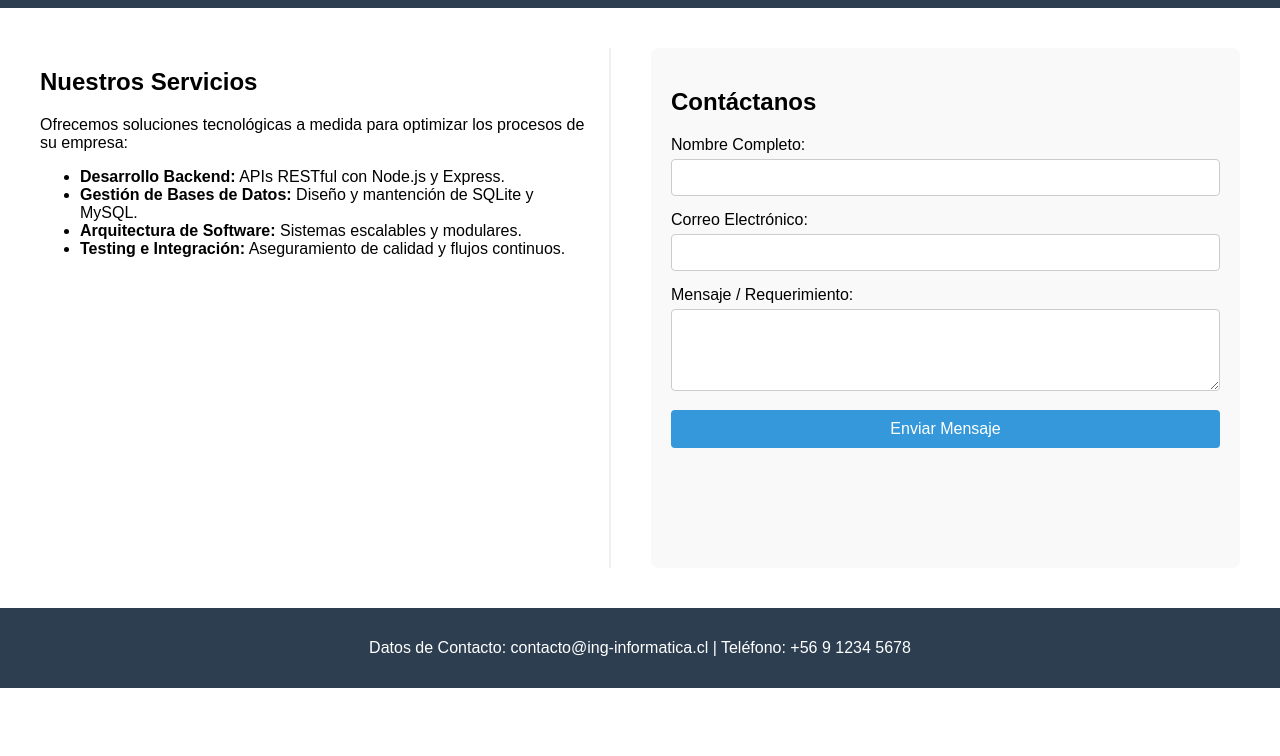
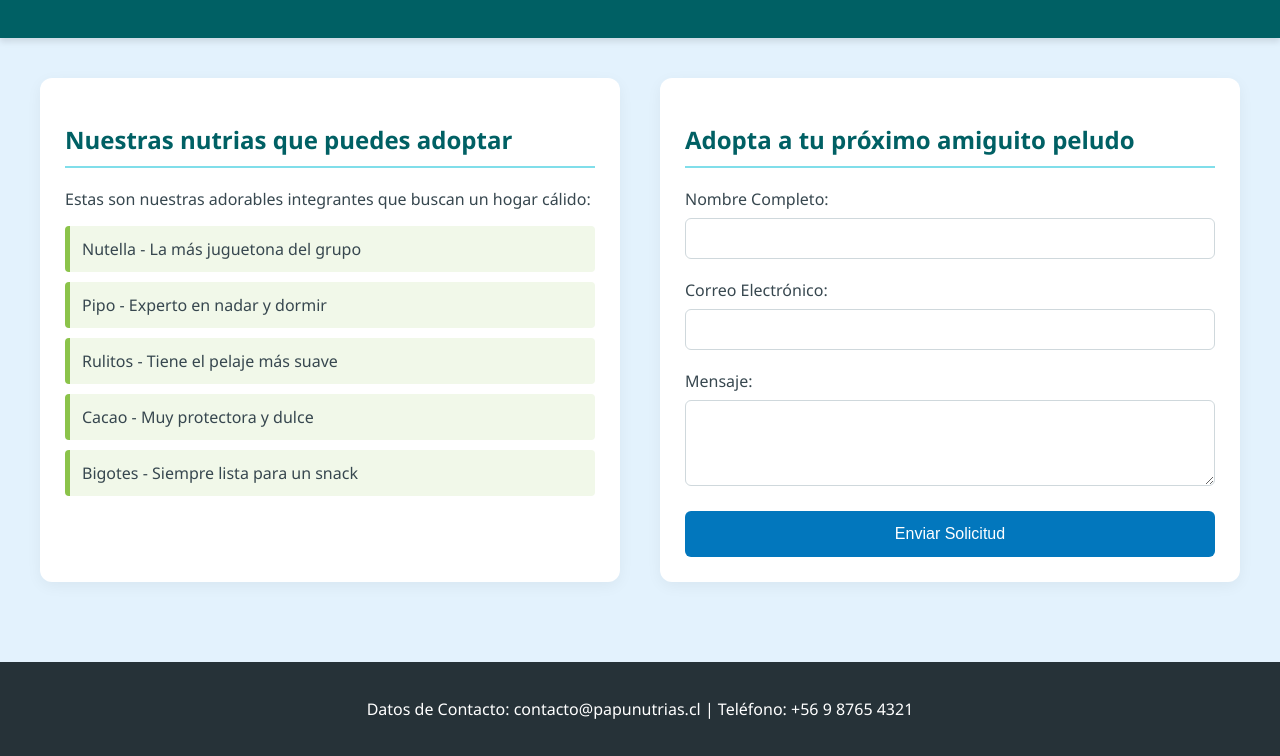
Before and after one commit to DiegoSL8/sem11PWTrabajoEquipo, a website: page views/index.html in a window 1280 px wide. Shown: the part 112-868 px from the top of the page. Before the commit the page ends 800 px from the top, so only its background shows below. Drawn offline with Linux system fonts and the light colour scheme.

Commit message:
feat: cambio tematica front

```diff
--- a/views/index.html
+++ b/views/index.html
@@ -3,57 +3,128 @@
 <head>
     <meta charset="UTF-8">
     <meta name="viewport" content="width=device-width, initial-scale=1.0">
-    <title>Servicios de Ingenieria Informática</title>
+    <title>Los Papunutrias - Adopción</title>
     <style>
-        /* Estilos básicos*/
-        body { font-family: Arial, sans-serif; margin: 0; padding: 0; display: flex; flex-direction: column; min-height: 100vh; }
-        header { background-color: #2c3e50; color: white; padding: 20px; text-align: center; }
-        main { display: flex; flex: 1; padding: 40px; gap: 40px; }
-        .servicios { flex: 1; padding-right: 20px; border-right: 2px solid #ecf0f1; }
-        .formulario { flex: 1; background-color: #f9f9f9; padding: 20px; border-radius: 8px; }
-        footer { background-color: #2c3e50; color: white; text-align: center; padding: 15px; margin-top: auto; }
-        input, textarea { width: 100%; padding: 10px; margin-top: 5px; margin-bottom: 15px; border: 1px solid #ccc; border-radius: 4px; box-sizing: border-box;}
-        button { background-color: #3498db; color: white; padding: 10px 20px; border: none; border-radius: 4px; cursor: pointer; width: 100%; font-size: 16px;}
-        button:hover { background-color: #2980b9; }
+        /* Estilos generales con paleta de colores sugerida */
+        body {
+            font-family: 'Segoe UI', Tahoma, Geneva, Verdana, sans-serif;
+            margin: 0;
+            padding: 0;
+            background-color: #e3f2fd;
+            color: #37474f;
+        }
+
+        header {
+            background-color: #006064;
+            color: white;
+            padding: 2rem;
+            text-align: center;
+            box-shadow: 0 4px 6px rgba(0,0,0,0.1);
+        }
+
+        main {
+            display: flex;
+            flex-wrap: wrap;
+            padding: 40px;
+            gap: 40px;
+            justify-content: center;
+        }
+
+        .card {
+            background: white;
+            padding: 25px;
+            border-radius: 12px;
+            box-shadow: 0 4px 15px rgba(0,0,0,0.05);
+            flex: 1;
+            min-width: 300px;
+        }
+
+        .servicios h2, .formulario h2 {
+            color: #006064;
+            border-bottom: 2px solid #80deea;
+            padding-bottom: 10px;
+        }
+
+        ul { list-style-type: none; padding: 0; }
+
+        li {
+            background: #f1f8e9;
+            margin: 10px 0;
+            padding: 12px;
+            border-left: 5px solid #8bc34a;
+            border-radius: 4px;
+        }
+
+        input, textarea {
+            width: 100%;
+            padding: 12px;
+            margin: 8px 0 20px 0;
+            border: 1px solid #cfd8dc;
+            border-radius: 6px;
+            box-sizing: border-box;
+        }
+
+        button {
+            background-color: #0277bd;
+            color: white;
+            padding: 14px;
+            border: none;
+            border-radius: 6px;
+            cursor: pointer;
+            width: 100%;
+            font-size: 16px;
+            transition: background 0.3s;
+        }
+
+        button:hover { background-color: #01579b; }
+
+        footer {
+            background-color: #263238;
+            color: white;
+            text-align: center;
+            padding: 20px;
+            margin-top: 40px;
+        }
     </style>
 </head>
 <body>
 
     <header>
-        <h1>Soluciones y Servicios en Ingeniería Informática</h1>
+        <h1>Los Papunutrias</h1>
     </header>
 
     <main>
-        <section class="servicios">
-            <h2>Nuestros Servicios</h2>
-            <p>Ofrecemos soluciones tecnológicas a medida para optimizar los procesos de su empresa:</p>
+        <section class="card servicios">
+            <h2>Nuestras nutrias que puedes adoptar</h2>
+            <p>Estas son nuestras adorables integrantes que buscan un hogar cálido:</p>
             <ul>
-                <li><strong>Desarrollo Backend:</strong> APIs RESTful con Node.js y Express.</li>
-                <li><strong>Gestión de Bases de Datos:</strong> Diseño y mantención de SQLite y MySQL.</li>
-                <li><strong>Arquitectura de Software:</strong> Sistemas escalables y modulares.</li>
-                <li><strong>Testing e Integración:</strong> Aseguramiento de calidad y flujos continuos.</li>
+                <li>Nutella - La más juguetona del grupo</li>
+                <li>Pipo - Experto en nadar y dormir</li>
+                <li>Rulitos - Tiene el pelaje más suave</li>
+                <li>Cacao - Muy protectora y dulce</li>
+                <li>Bigotes - Siempre lista para un snack</li>
             </ul>
         </section>
 
-        <section class="formulario">
-            <h2>Contáctanos</h2>
+        <section class="card formulario">
+            <h2>Adopta a tu próximo amiguito peludo</h2>
             <form id="formContacto">
                 <label for="nombre">Nombre Completo:</label>
                 <input type="text" id="nombre" name="nombre" required>
 
-                <label for="email">Correo Electrónico:</label>
-                <input type="email" id="email" name="email" required>
+                <label for="correo">Correo Electrónico:</label>
+                <input type="email" id="correo" name="correo" required>
 
-                <label for="mensaje">Mensaje / Requerimiento:</label>
+                <label for="mensaje">Mensaje:</label>
                 <textarea id="mensaje" name="mensaje" rows="4" required></textarea>
 
-                <button type="submit">Enviar Mensaje</button>
+                <button type="submit">Enviar Solicitud</button>
             </form>
         </section>
     </main>
 
     <footer>
-        <p>Datos de Contacto: contacto@ing-informatica.cl | Teléfono: +56 9 1234 5678</p>
+        <p>Datos de Contacto: contacto@papunutrias.cl | Teléfono: +56 9 8765 4321</p>
     </footer>
 
     <script src="script.js"></script>
```
